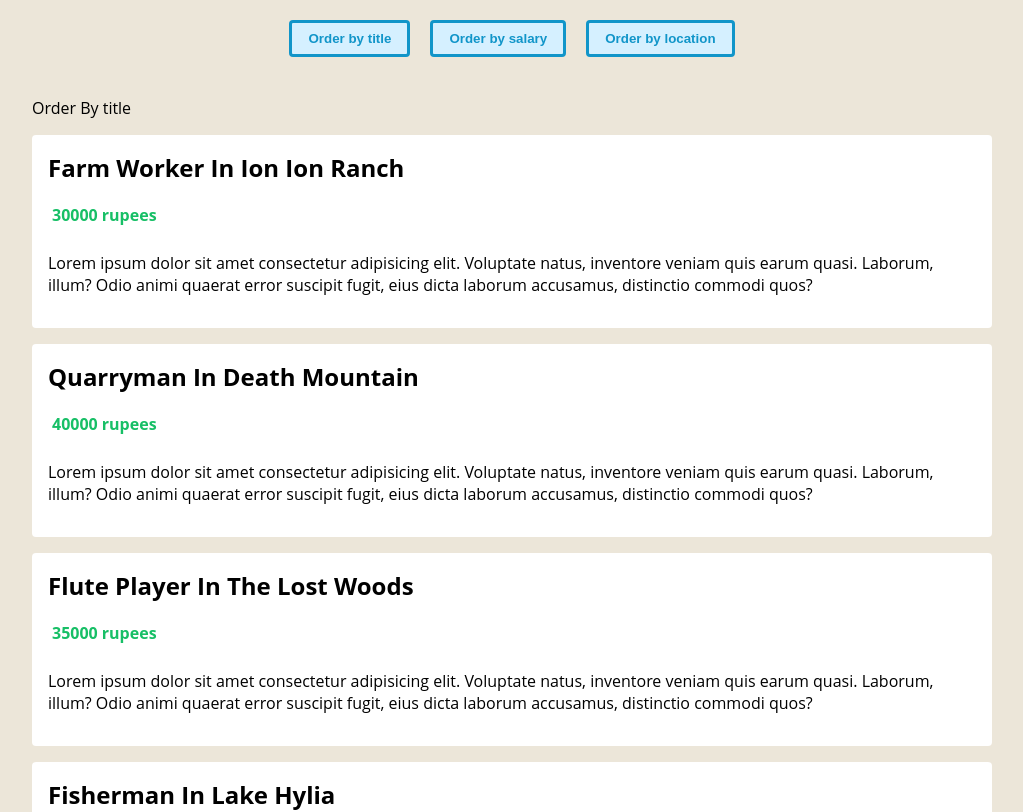
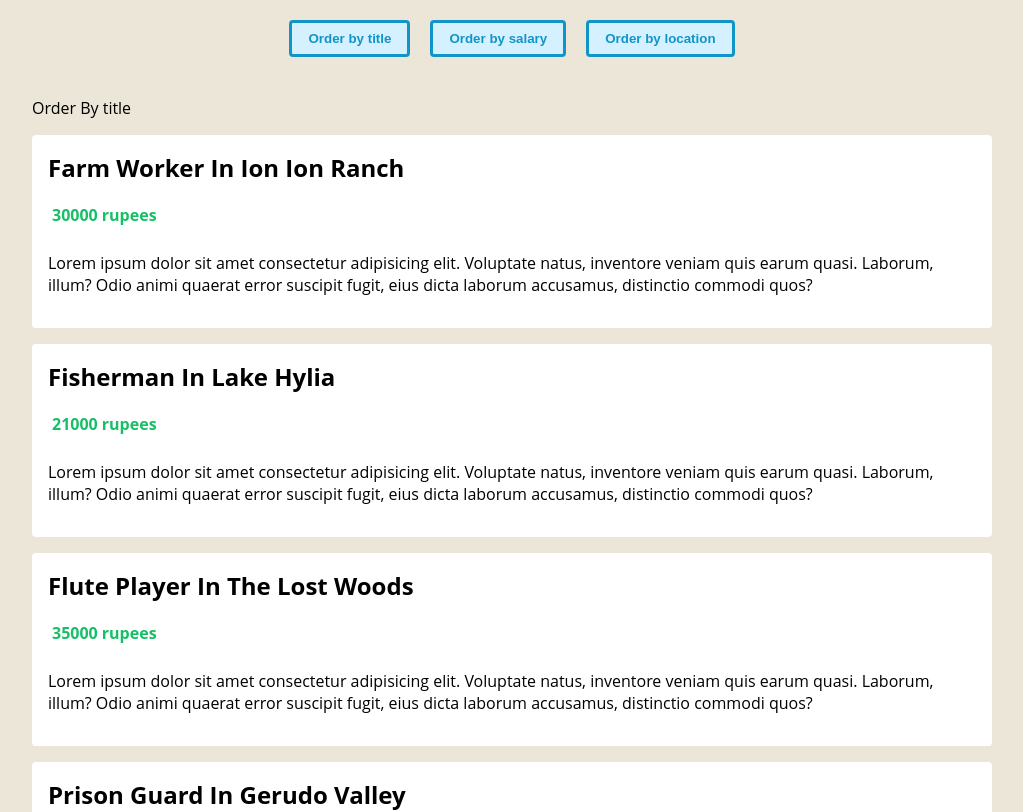
Before and after one commit to EspiraMarvin/typescript-online-jobs, a Vue app: page / in a window 1280 px wide. Shown: the top 812 px of the page, without its empty margins (128-1151 px from the left). Built offline with nearby package versions, Linux system fonts and the light colour scheme; a web font is replaced by a local one.

Commit message:
Types & Computed Properties

```diff
--- a/src/components/JobList.vue
+++ b/src/components/JobList.vue
@@ -4,7 +4,7 @@
             Order By {{ order }}
         </p>
         <ul>
-            <li v-for="job in jobs" :key="job.id">
+            <li v-for="job in orderedJobs" :key="job.id">
                 <h2>{{ job.title }} in {{ job.location }}</h2>
                 <div class="salary">
                     <p> {{ job.salary }} rupees </p>
@@ -21,7 +21,7 @@
         </div>
 </template>
 <script lang="ts">
-import { defineComponent, PropType } from 'vue'
+import { computed, defineComponent, PropType } from 'vue'
 import Job from '@/types/Job'
 import OrderTerm from '@/types/OrderTerm'
 
@@ -35,6 +35,16 @@
             required: true,
             type: String as PropType<OrderTerm>
         }
+    },
+    setup(props) {
+        const orderedJobs = computed(() => {
+            // below we create a new array(using the spread operator i.e [...props.jobs]) of the jobs prop to prevent mutating the prop directly(a bad practice)
+            return  [...props.jobs].sort((a: Job, b: Job) => {
+                return a[props.order] > b[props.order] ? 1 : -1
+            })
+        })
+
+        return { orderedJobs }
     }
 
 })
```
